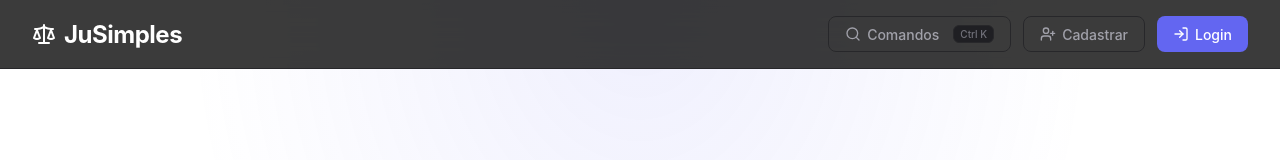
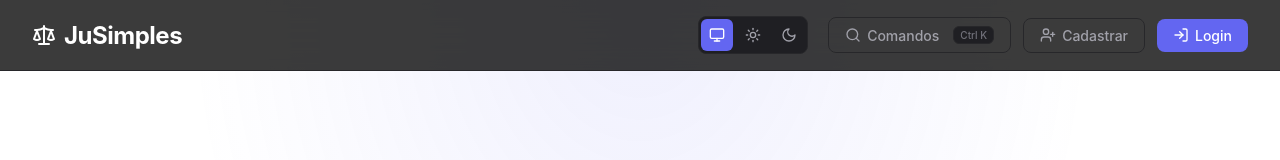
Before and after one commit to fayapoint/jusimples, a React (Create React App) app in the folder frontend/: page /login in a window 1280 px wide. Shown: the top 160 px of the page. Built offline with nearby package versions, Linux system fonts and the light colour scheme; no server answers.

Commit message:
feat: create frontend base structure with theme support and routing

```diff
--- a/frontend/src/App.css
+++ b/frontend/src/App.css
@@ -6,6 +6,7 @@
 
 :root {
   --primary: #0a0a0a;
+  --primary-rgb: 10, 10, 10;
   --secondary: #1a1a1a;
   --accent: #6366f1;
   --accent-light: #818cf8;
@@ -15,6 +16,38 @@
   --surface: #111111;
   --surface-light: #1f1f23;
   --border: #27272a;
+  --glow: rgba(99, 102, 241, 0.3);
+}
+
+/* Light theme variables */
+:root[data-theme="light"] {
+  --primary: #f8fafc;
+  --primary-rgb: 248, 250, 252;
+  --secondary: #e2e8f0;
+  --accent: #6366f1;
+  --accent-light: #818cf8;
+  --text-primary: #0f172a;
+  --text-secondary: #334155;
+  --text-muted: #64748b;
+  --surface: #f1f5f9;
+  --surface-light: #f8fafc;
+  --border: #cbd5e1;
+  --glow: rgba(99, 102, 241, 0.2);
+}
+
+/* Dark theme variables */
+:root[data-theme="dark"] {
+  --primary: #0f172a;
+  --primary-rgb: 15, 23, 42;
+  --secondary: #1e293b;
+  --accent: #6366f1;
+  --accent-light: #818cf8;
+  --text-primary: #f8fafc;
+  --text-secondary: #cbd5e1;
+  --text-muted: #94a3b8;
+  --surface: #0f172a;
+  --surface-light: #1e293b;
+  --border: #334155;
   --glow: rgba(99, 102, 241, 0.3);
 }
 
@@ -65,6 +98,7 @@ a:focus-visible { outline: 2px solid var(--accent); outline-offset: 2px; }
               radial-gradient(ellipse at bottom right, rgba(139, 92, 246, 0.1) 0%, transparent 50%);
   pointer-events: none;
   z-index: -1;
+  transition: background-color 0.3s ease;
 }
 
 /* Header */
@@ -75,9 +109,10 @@ a:focus-visible { outline: 2px solid var(--accent); outline-offset: 2px; }
   right: 0;
   z-index: 1000;
   backdrop-filter: blur(20px);
-  background: rgba(10, 10, 10, 0.8);
+  background: rgba(var(--primary-rgb, 10, 10, 10), 0.8);
   border-bottom: 1px solid var(--border);
   padding: 1rem 0;
+  transition: background-color 0.3s ease;
 }
 
 .nav-container {
@@ -103,6 +138,41 @@ a:focus-visible { outline: 2px solid var(--accent); outline-offset: 2px; }
 .nav-buttons {
   display: flex;
   gap: 0.75rem;
+  align-items: center;
+}
+
+.theme-buttons {
+  display: flex;
+  gap: 0.25rem;
+  border-radius: 8px;
+  background: var(--surface-light);
+  border: 1px solid var(--border);
+  padding: 2px;
+  margin-right: 0.5rem;
+}
+
+.theme-btn {
+  display: flex;
+  align-items: center;
+  justify-content: center;
+  width: 32px;
+  height: 32px;
+  border-radius: 6px;
+  background: transparent;
+  color: var(--text-secondary);
+  border: none;
+  cursor: pointer;
+  transition: all 0.2s ease;
+}
+
+.theme-btn:hover {
+  color: var(--text-primary);
+  background: var(--surface);
+}
+
+.theme-btn.active {
+  background: var(--accent);
+  color: white;
 }
 
 .btn {
@@ -352,6 +422,7 @@ a:focus-visible { outline: 2px solid var(--accent); outline-offset: 2px; }
   position: relative;
   padding: 0.75rem 0;
   margin-top: auto;
+  transition: background-color 0.3s ease, color 0.3s ease;
 }
 
 .footer::before {
@@ -420,6 +491,7 @@ a:focus-visible { outline: 2px solid var(--accent); outline-offset: 2px; }
   border-radius: 10px;
   padding: 6px;
   background: var(--surface-light);
+  transition: background-color 0.3s ease, border-color 0.3s ease;
 }
 
 .news-item:hover { border-color: var(--accent); }
@@ -449,7 +521,15 @@ a:focus-visible { outline: 2px solid var(--accent); outline-offset: 2px; }
 
 .ads-list { display: grid; gap: 8px; }
 
-.ad-card { width: 100%; height: 80px; border-radius: 12px; border: 1px solid var(--border); background: var(--surface-light); object-fit: cover; }
+.ad-card {
+  width: 100%;
+  height: 80px;
+  border-radius: 12px;
+  border: 1px solid var(--border);
+  background: var(--surface-light);
+  object-fit: cover;
+  transition: background-color 0.3s ease, border-color 0.3s ease;
+}
 
 .ad-title { margin-top: 4px; color: var(--text-secondary); font-size: 0.9rem; }
 
@@ -467,6 +547,7 @@ a:focus-visible { outline: 2px solid var(--accent); outline-offset: 2px; }
   background: var(--surface-light);
   display: grid;
   gap: 6px;
+  transition: background-color 0.3s ease, border-color 0.3s ease;
 }
 
 .footer-bottom {
--- a/frontend/src/App.js
+++ b/frontend/src/App.js
@@ -49,6 +49,22 @@ function App() {
         color: var(--text-primary);
         transition: background-color 0.3s ease, color 0.3s ease;
       }
+
+      /* Theme-specific background gradients */
+      :root[data-theme="normal"] .bg-gradient {
+        background: radial-gradient(ellipse at top, rgba(99, 102, 241, 0.1) 0%, transparent 50%),
+                    radial-gradient(ellipse at bottom right, rgba(139, 92, 246, 0.1) 0%, transparent 50%);
+      }
+
+      :root[data-theme="light"] .bg-gradient {
+        background: radial-gradient(ellipse at top, rgba(59, 130, 246, 0.05) 0%, transparent 50%),
+                    radial-gradient(ellipse at bottom right, rgba(79, 70, 229, 0.05) 0%, transparent 50%);
+      }
+
+      :root[data-theme="dark"] .bg-gradient {
+        background: radial-gradient(ellipse at top, rgba(99, 102, 241, 0.08) 0%, transparent 50%),
+                    radial-gradient(ellipse at bottom right, rgba(139, 92, 246, 0.08) 0%, transparent 50%);
+      }
     `;
     document.head.appendChild(style);
 
--- a/frontend/src/components/Header.jsx
+++ b/frontend/src/components/Header.jsx
@@ -1,10 +1,12 @@
 import React from 'react';
 import { Link, useNavigate } from 'react-router-dom';
-import { Scale, LogIn, UserPlus, Search } from 'lucide-react';
+import { Scale, LogIn, UserPlus, Search, Sun, Moon, Monitor } from 'lucide-react';
 import { useAuth } from '../context/AuthContext';
+import { useTheme } from '../context/ThemeContext';
 
 export default function Header() {
   const { user, logout } = useAuth();
+  const { theme, changeTheme } = useTheme();
   const navigate = useNavigate();
 
   const handleLogout = () => {
@@ -20,6 +22,29 @@ export default function Header() {
           JuSimples
         </Link>
         <div className="nav-buttons">
+          <div className="theme-buttons">
+            <button
+              className={`theme-btn ${theme === 'normal' ? 'active' : ''}`}
+              onClick={() => changeTheme('normal')}
+              title="Tema Normal"
+            >
+              <Monitor size={16} />
+            </button>
+            <button
+              className={`theme-btn ${theme === 'light' ? 'active' : ''}`}
+              onClick={() => changeTheme('light')}
+              title="Tema Claro"
+            >
+              <Sun size={16} />
+            </button>
+            <button
+              className={`theme-btn ${theme === 'dark' ? 'active' : ''}`}
+              onClick={() => changeTheme('dark')}
+              title="Tema Escuro"
+            >
+              <Moon size={16} />
+            </button>
+          </div>
           <button
             className="btn btn-outline"
             onClick={() => window.dispatchEvent(new Event('open-command-palette'))}
```
Also changed, not shown: 1 other file (tests, documents, lock files or other folders).
